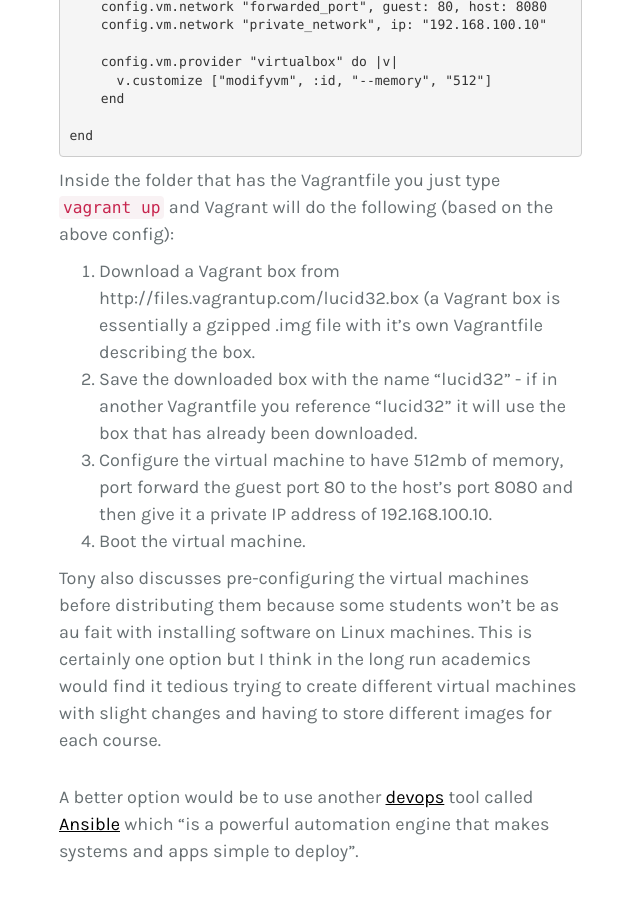
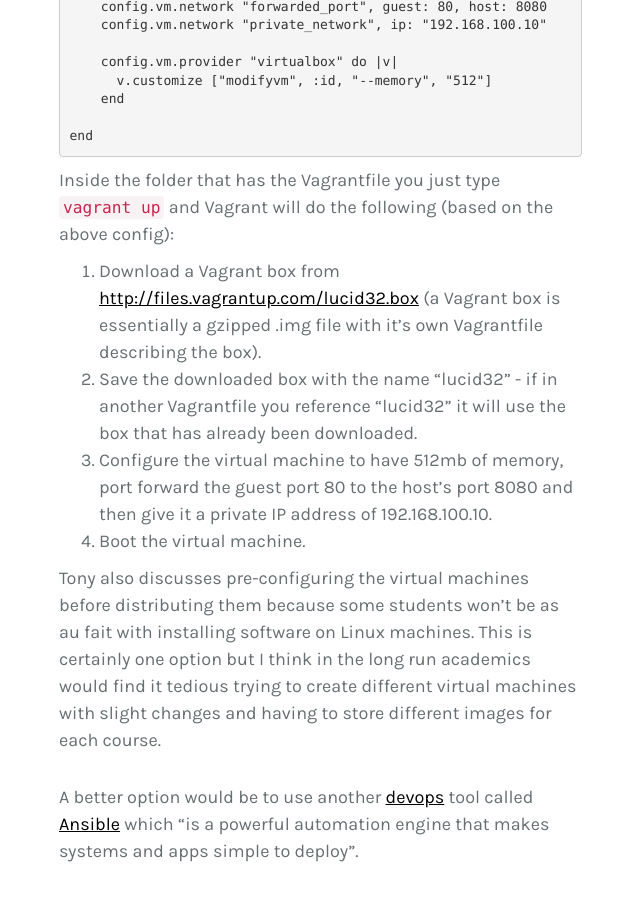
Before and after one commit to alexbilbie/alexbilbie.github.com, a Jekyll site: the page built from _posts/2013-12-19-vagrant-ansible-courses.md, in a window 1280 px wide and 900 px high, scrolled down 1276 px. Shown: the whole window, without its empty margins (181-821 px from the left). Built offline with Jekyll 4.4.1, drawn with Linux system fonts in a browser that asks for light colours; Markdown is read by kramdown in place of the engine named in the settings.

```diff
--- a/_posts/2013-12-19-vagrant-ansible-courses.md
+++ b/_posts/2013-12-19-vagrant-ansible-courses.md
@@ -33,7 +33,7 @@ end
 
 Inside the folder that has the Vagrantfile you just type `vagrant up` and Vagrant will do the following (based on the above config):
 
-1. Download a Vagrant box from http://files.vagrantup.com/lucid32.box (a Vagrant box is essentially a gzipped .img file with it's own Vagrantfile describing the box.
+1. Download a Vagrant box from <http://files.vagrantup.com/lucid32.box> (a Vagrant box is essentially a gzipped .img file with it's own Vagrantfile describing the box).
 2. Save the downloaded box with the name "lucid32" - if in another Vagrantfile you reference "lucid32" it will use the box that has already been downloaded.
 3. Configure the virtual machine to have 512mb of memory, port forward the guest port 80 to the host's port 8080 and then give it a private IP address of 192.168.100.10.
 4. Boot the virtual machine.
```
